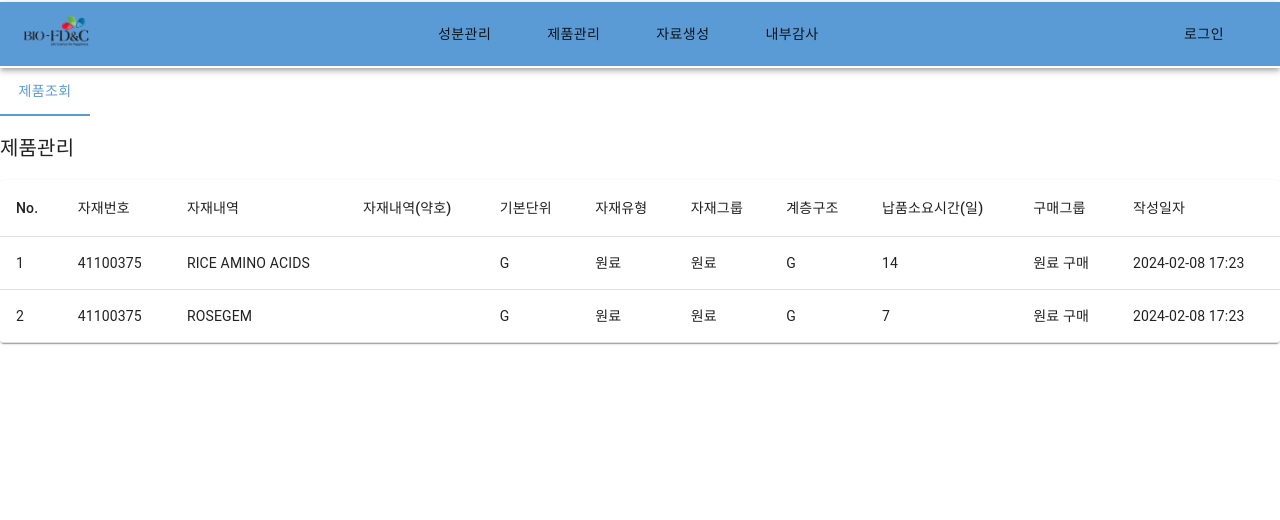
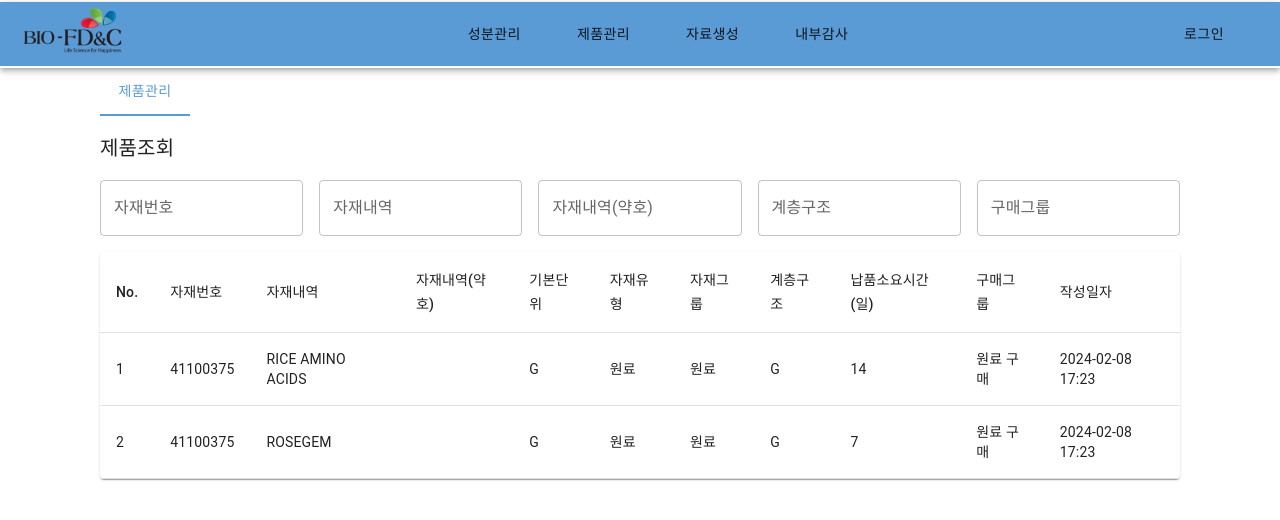
Before and after one commit to yangshoong/biofdnc-hub-fe, a React (Create React App) app: page /products in a window 1280 px wide. Shown: the top 520 px of the page. Built offline with nearby package versions, Linux system fonts and the light colour scheme.

Commit message:
navbar 아이템 수정

```diff
--- a/src/features/product-management/pages/ProductList.js
+++ b/src/features/product-management/pages/ProductList.js
@@ -1,16 +1,64 @@
-import React from 'react';
-import { Box, Typography, Table, TableBody, TableCell, TableContainer, TableHead, TableRow, Paper, Tabs, Tab } from '@mui/material';
+import React, { useEffect, useState } from 'react';
+import { Box, Typography, Table, TableBody, TableCell, TableContainer, TableHead, TableRow, Paper, Tabs, Tab, TextField } from '@mui/material';
 import products from '../data/products'; // products 데이터를 import
+import useProductStore from '../store/useProductStore';
 
 function ProductList() {
+  const { filters, setFilter } = useProductStore();
+  const [filteredProducts, setFilteredProducts] = useState(products);
+
+  useEffect(() => {
+    setFilteredProducts(
+      products.filter((product) =>
+        (product.number || '').toLowerCase().includes(filters.number.toLowerCase()) &&
+        (product.name || '').toLowerCase().includes(filters.name.toLowerCase()) &&
+        (product.shortName || '').toLowerCase().includes(filters.shortName.toLowerCase()) &&
+        (product.structure || '').toLowerCase().includes(filters.structure.toLowerCase()) &&
+        (product.purchaseGroup || '').toLowerCase().includes(filters.purchaseGroup.toLowerCase())
+      )
+    );
+  }, [filters]);
+
   return (
-    <Box>
+    <Box sx={{ padding: '0 100px' }}>
       <Tabs value={0} indicatorColor="primary" textColor="primary">
-        <Tab label="제품조회" />
+        <Tab label="제품관리" />
       </Tabs>
       <Typography variant="h6" component="div" sx={{ flexGrow: 1, marginTop: 2 }}>
-        제품관리
+        제품조회
       </Typography>
+      <Box sx={{ display: 'flex', gap: 2, marginTop: 2 }}>
+        <TextField
+          label="자재번호"
+          variant="outlined"
+          value={filters.number}
+          onChange={(e) => setFilter('number', e.target.value)}
+        />
+        <TextField
+          label="자재내역"
+          variant="outlined"
+          value={filters.name}
+          onChange={(e) => setFilter('name', e.target.value)}
+        />
+        <TextField
+          label="자재내역(약호)"
+          variant="outlined"
+          value={filters.shortName}
+          onChange={(e) => setFilter('shortName', e.target.value)}
+        />
+        <TextField
+          label="계층구조"
+          variant="outlined"
+          value={filters.structure}
+          onChange={(e) => setFilter('structure', e.target.value)}
+        />
+        <TextField
+          label="구매그룹"
+          variant="outlined"
+          value={filters.purchaseGroup}
+          onChange={(e) => setFilter('purchaseGroup', e.target.value)}
+        />
+      </Box>
       <TableContainer component={Paper} sx={{ marginTop: 2 }}>
         <Table>
           <TableHead>
@@ -29,7 +77,7 @@ function ProductList() {
             </TableRow>
           </TableHead>
           <TableBody>
-            {products.map((product, index) => (
+            {filteredProducts.map((product, index) => (
               <TableRow key={product.id}>
                 <TableCell>{index + 1}</TableCell>
                 <TableCell>{product.number}</TableCell>
--- /dev/null
+++ b/src/features/product-management/store/useProductStore.js
@@ -0,0 +1,19 @@
+import create from 'zustand';
+
+const useProductStore = create((set) => ({
+  filters: {
+    number: '',
+    name: '',
+    shortName: '',
+    structure: '',
+    purchaseGroup: '',
+  },
+  setFilter: (field, value) => set((state) => ({
+    filters: {
+      ...state.filters,
+      [field]: value,
+    },
+  })),
+}));
+
+export default useProductStore;
--- a/src/widgets/nav-bar/NavBar.css
+++ b/src/widgets/nav-bar/NavBar.css
@@ -20,13 +20,10 @@
 }
 
 .nav-bar-logo {
-  height: 30px;
-  margin-right: 16px;
-}
-
-.nav-bar-title {
-  font-size: 1rem;
-  color: white;
+  /* 로고의 크기를 원본 크기의 80%로 설정 */
+  height: 70%;
+  width: 70%;
+  max-height: 100%; /* 네비게이션 바의 높이에 맞추기 위해 최대 높이를 설정 */
 }
 
 .nav-bar-items-container {
@@ -38,10 +35,8 @@
 
 .nav-bar-item {
   font-size: 0.8rem;
-  padding: 4px 8px;
-  /* 기본 패딩 */
-  margin: 0 12px;
-  /* 아이템 간의 거리를 더 벌림 */
+  padding: 4px 8px; /* 기본 패딩 */
+  margin: 0 12px; /* 아이템 간의 거리를 더 벌림 */
   min-width: auto;
   text-transform: none;
   color: white;
--- a/src/widgets/nav-bar/navItems.js
+++ b/src/widgets/nav-bar/navItems.js
@@ -1,13 +1,20 @@
 const navItems = [
   { label: '성분관리', subItems: [
-    '성분조회', '성분등록'
+    { label: '성분조회', link: '/ingredients' },
+    { label: '성분등록', link: '/ingredient-registration' }
   ] },
   { label: '제품관리', subItems: [
     { label: '제품조회', link: '/products' },
     { label: '제품등록', link: '/product-registration' }
   ] },
-  { label: '자료생성', subItems: ['자료조회', '자료등록'] },
-  { label: '내부감사', subItems: ['아모레퍼시픽', 'GIVAUDAN'] }
+  { label: '자료생성', subItems: [
+    { label: '자료조회', link: '/data-search' },
+    { label: '자료등록', link: '/data-registration' }
+  ] },
+  { label: '내부감사', subItems: [
+    { label: '아모레퍼시픽', link: '/amore' },
+    { label: 'GIVAUDAN', link: '/givaudan' }
+  ] }
 ];
 
 export default navItems;
```
